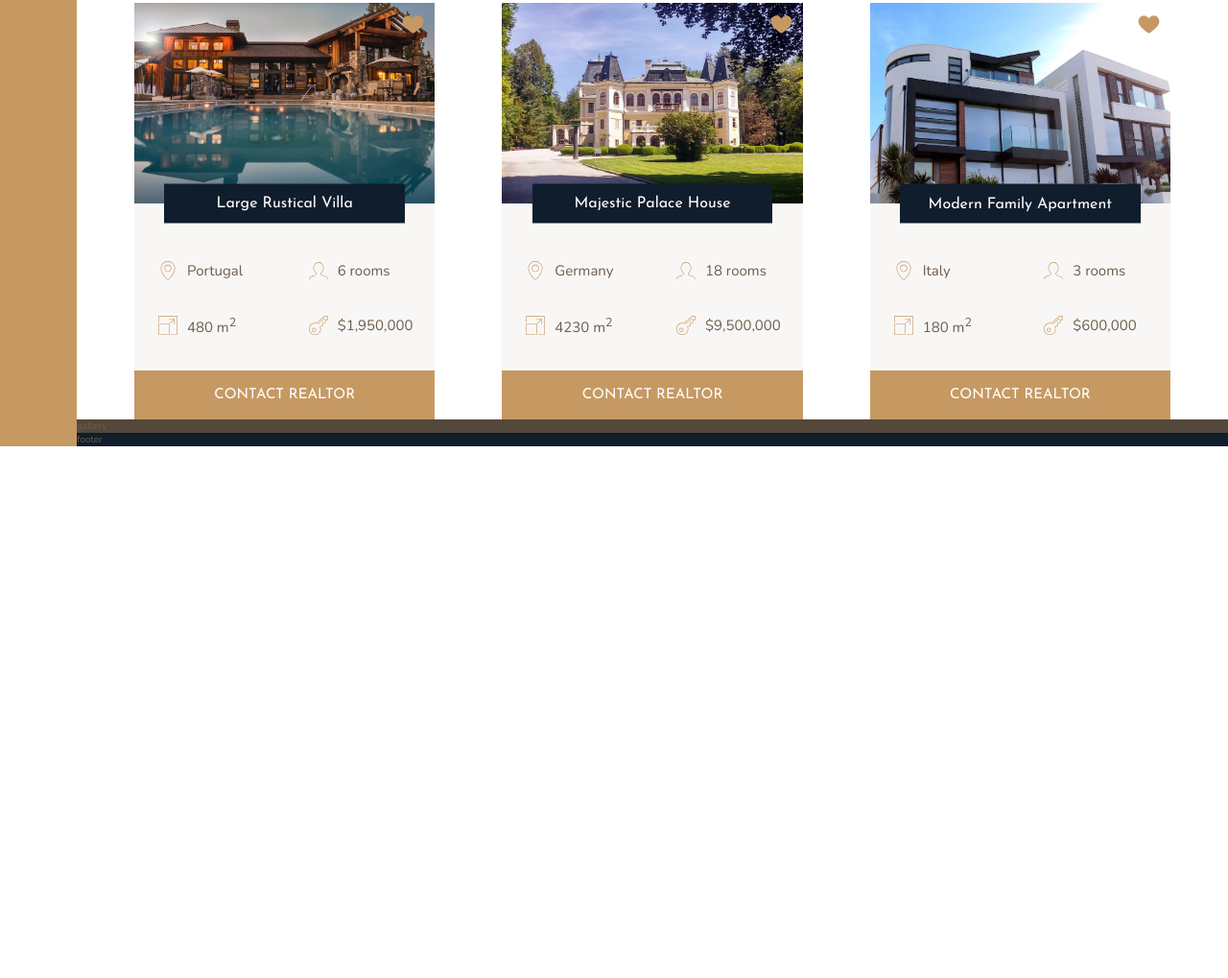
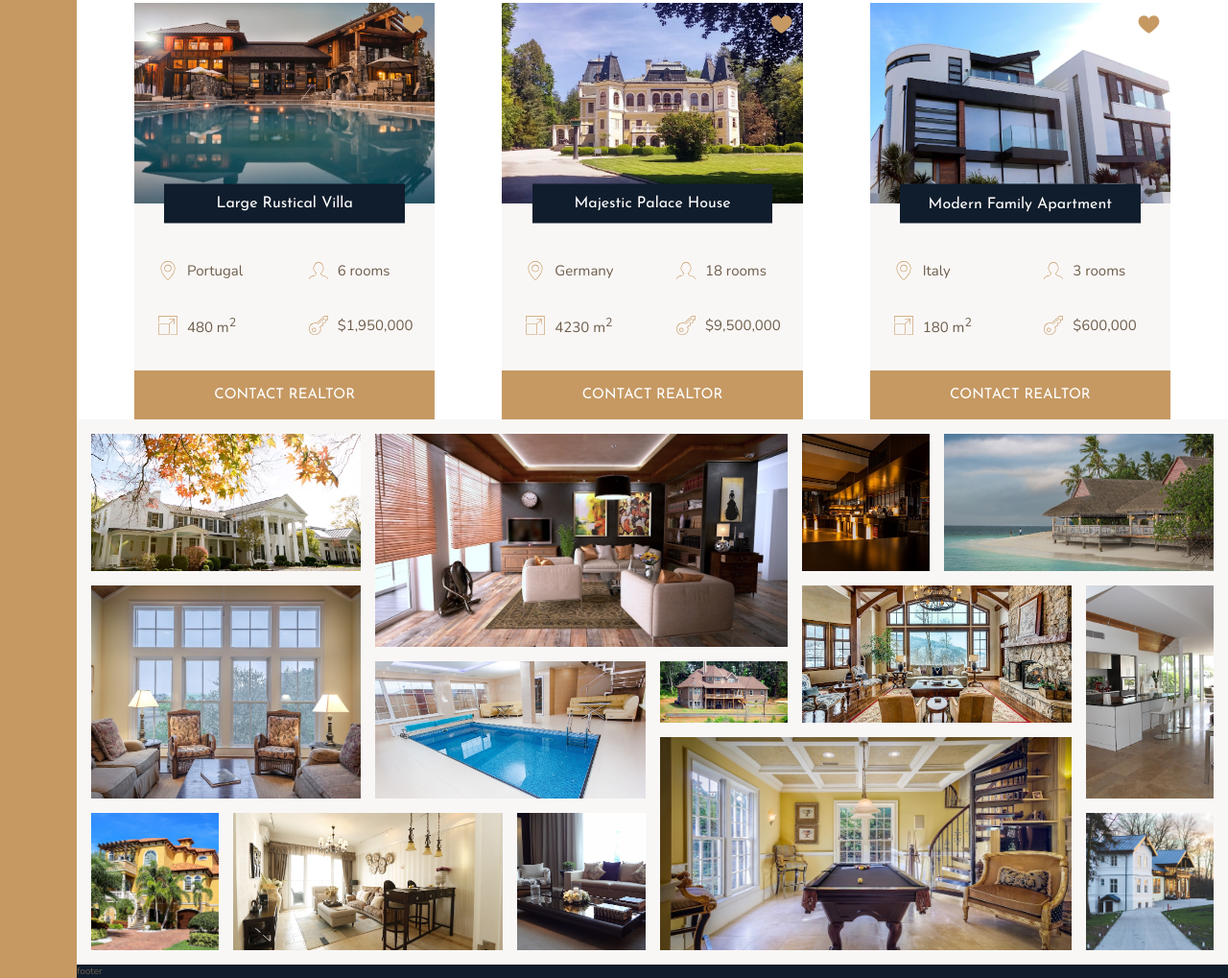
Before and after one commit to BennyKayer/sass-course-nexter, a website: page index.html in a window 1280 px wide. Shown: the part 2265-3284 px from the top of the page at 96% size. Before the commit the page ends 2730 px from the top, so only its background shows below. Drawn offline with nearby package versions, Linux system fonts and the light colour scheme.

Commit message:
Building the Gallery

```diff
--- a/index.html
+++ b/index.html
@@ -311,7 +311,51 @@
         </section>
 
         <section class="gallery">
-            gallery
+            <!-- generated with:
+                 (figure.gallery__item.gallery__item--$>img.gallery__img[src="img/gal-$.jpeg"][alt="Gallery image $"])*14
+            -->
+            <figure class="gallery__item gallery__item--1">
+                <img src="img/gal-1.jpeg" alt="Gallery image 1" class="gallery__img">
+            </figure>
+            <figure class="gallery__item gallery__item--2">
+                <img src="img/gal-2.jpeg" alt="Gallery image 2" class="gallery__img">
+            </figure>
+            <figure class="gallery__item gallery__item--3">
+                <img src="img/gal-3.jpeg" alt="Gallery image 3" class="gallery__img">
+            </figure>
+            <figure class="gallery__item gallery__item--4">
+                <img src="img/gal-4.jpeg" alt="Gallery image 4" class="gallery__img">
+            </figure>
+            <figure class="gallery__item gallery__item--5">
+                <img src="img/gal-5.jpeg" alt="Gallery image 5" class="gallery__img">
+            </figure>
+            <figure class="gallery__item gallery__item--6">
+                <img src="img/gal-6.jpeg" alt="Gallery image 6" class="gallery__img">
+            </figure>
+            <figure class="gallery__item gallery__item--7">
+                <img src="img/gal-7.jpeg" alt="Gallery image 7" class="gallery__img">
+            </figure>
+            <figure class="gallery__item gallery__item--8">
+                <img src="img/gal-8.jpeg" alt="Gallery image 8" class="gallery__img">
+            </figure>
+            <figure class="gallery__item gallery__item--9">
+                <img src="img/gal-9.jpeg" alt="Gallery image 9" class="gallery__img">
+            </figure>
+            <figure class="gallery__item gallery__item--10">
+                <img src="img/gal-10.jpeg" alt="Gallery image 10" class="gallery__img">
+            </figure>
+            <figure class="gallery__item gallery__item--11">
+                <img src="img/gal-11.jpeg" alt="Gallery image 11" class="gallery__img">
+            </figure>
+            <figure class="gallery__item gallery__item--12">
+                <img src="img/gal-12.jpeg" alt="Gallery image 12" class="gallery__img">
+            </figure>
+            <figure class="gallery__item gallery__item--13">
+                <img src="img/gal-13.jpeg" alt="Gallery image 13" class="gallery__img">
+            </figure>
+            <figure class="gallery__item gallery__item--14">
+                <img src="img/gal-14.jpeg" alt="Gallery image 14" class="gallery__img">
+            </figure>
         </section>
 
         <footer class="footer">
--- a/sass/_gallery.scss
+++ b/sass/_gallery.scss
@@ -1,4 +1,76 @@
 .gallery {
-    background-color: $color-grey-dark-1;
+    background-color: $color-grey-light-1;
     grid-column: full-start / full-end;
+
+    display: grid;
+    grid-template-columns: repeat(8, 1fr);
+    grid-template-rows: repeat(7, 5vw);
+    gap: 1.5rem;
+    padding: 1.5rem;
+
+    &__item {
+        &--1 {
+            grid-row: 1 / span 2;
+            grid-column: 1 / span 2;
+        }
+        &--2 {
+            grid-row: 1 / span 3;
+            grid-column: 3 / span 3;
+        }
+        &--3 {
+            grid-row: 1 / span 2;
+            grid-column: 6 / 7;
+        }
+        &--4 {
+            grid-row: 1 / span 2;
+            grid-column: 7 / -1;
+        }
+        &--5 {
+            grid-row: 3 / span 3;
+            grid-column: 1 / span 2;
+        }
+        &--6 {
+            grid-row: 4 / span 2;
+            grid-column: 3 / span 2;
+        }
+        &--7 {
+            grid-row: 4 / 5;
+            grid-column: 5 / 6;
+        }
+        &--8 {
+            grid-row: 3 / span 2;
+            grid-column: 6 / span 2;
+        }
+        &--9 {
+            grid-row: 3 / span 3;
+            grid-column: 8 / -1;
+        }
+        &--10 {
+            grid-row: 6 / -1;
+            grid-column: 1 / 2;
+        }
+        &--11 {
+            grid-row: 6 / -1;
+            grid-column: 2 / span 2;
+        }
+        &--12 {
+            grid-row: 6 / -1;
+            grid-column: 4 / 5;
+        }
+        &--13 {
+            grid-row: 5 / -1;
+            grid-column: 5 / span 3;
+        }
+        &--14 {
+            grid-row: 6 / -1;
+            grid-column: 8 / -1;
+        }
+    }
+
+    &__img {
+        width: 100%;
+        height: 100%;
+        object-fit: cover; // this will only work with BOTH width and height specified
+        display: block;
+    }
 }
```
Also changed, not shown: css/style.css.
